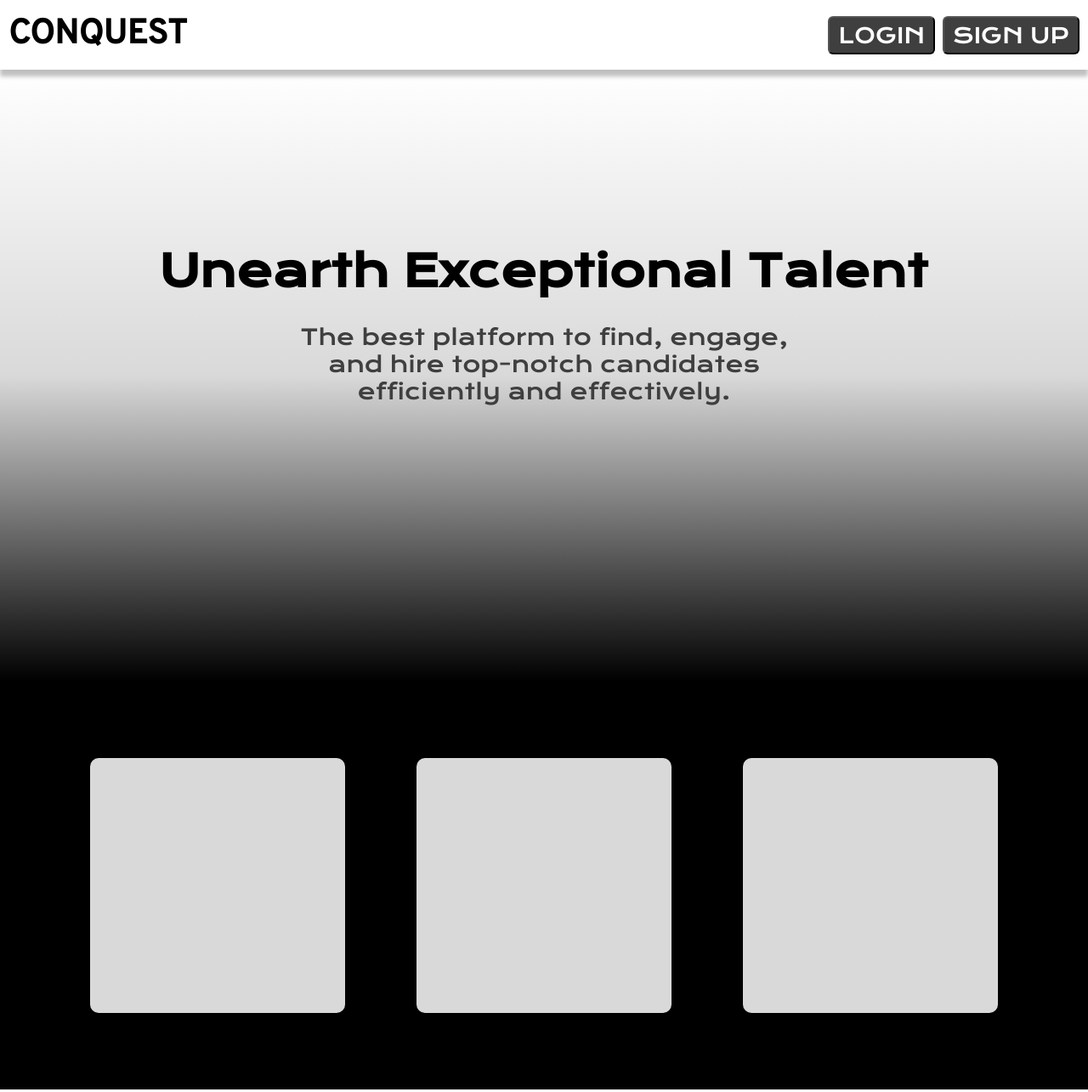
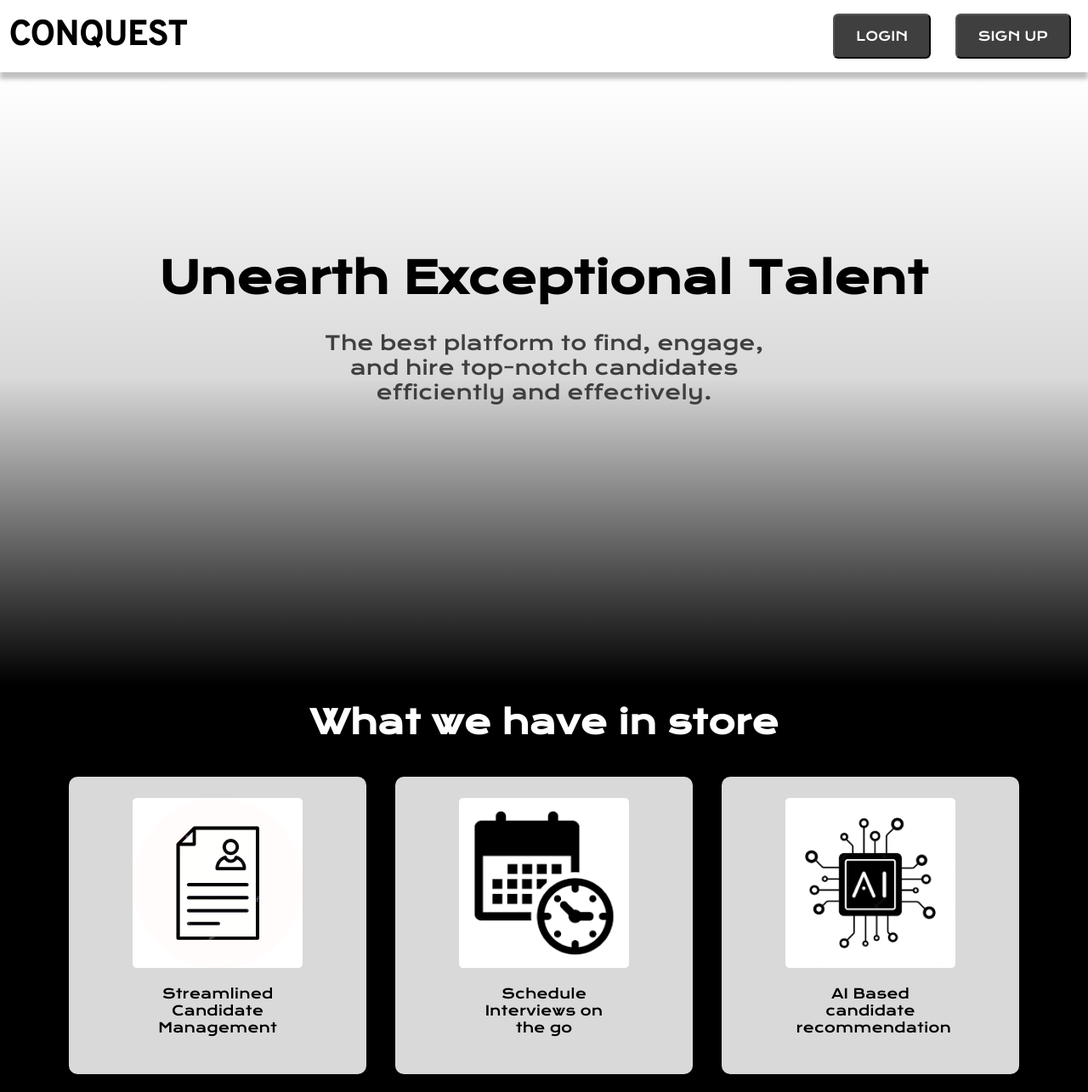
Before and after one commit to VishistB/Hiring-Website, a plain HTML site: page LandingPage.html in a window 1280 px wide. Shown: the whole page at 85% size. Drawn offline with nearby package versions, Linux system fonts and the light colour scheme.

Commit message:
login page started

```diff
--- a/LandingPage.html
+++ b/LandingPage.html
@@ -1,43 +1,50 @@
 <!DOCTYPE html>
 <html lang="en">
     <head>
-    <meta charset="UTF-8">
-    <meta name="viewport" content="width=device-width, initial-scale=1.0">
+        <meta charset="UTF-8" />
+        <meta name="viewport" content="width=device-width, initial-scale=1.0" />
         <script src="LandingPage.js"></script>
-    <link href="landingPage.css" rel="stylesheet">
+        <link href="landingPage.css" rel="stylesheet" />
         <title>CONQUEST</title>
     </head>
     <body>
+        <!-- navbar -->
         <nav class="navbar">
             <div class="leftnav">
                 <h3 class="logo">CONQUEST</h3>
             </div>
             <div class="rightnav">
-            <button class="button">
-                    LOGIN
-            </button>
-            <button class="button">
-                SIGN UP
-            </button>
+                <a href="./Loginpage/Login.html">
+                    <button class="button">LOGIN</button>
+                </a>
+                <button class="button">SIGN UP</button>
             </div>
         </nav>
+        <!-- Navbar end -->
+
         <main class="landingPage">
             <div class="landingUpper">
                 <h1 class="FirstHeader">Unearth Exceptional Talent</h1>
-            <p class="FirstPara">The best platform to find, engage,<br>
-                and hire top-notch candidates<br>
-                efficiently and effectively.</p>
+                <p class="FirstPara">
+                    The best platform to find, engage,<br />
+                    and hire top-notch candidates<br />
+                    efficiently and effectively.
+                </p>
             </div>
             <div class="landingLower">
+                <h1 class="lowerheader">What we have in store</h1>
                 <div class="boxwrapper">
                     <div class="box">
-
+                        <img src="./assets/landingvector1.png" class="boximg" />
+                        <p class="boxdesc">Streamlined Candidate Management</p>
                     </div>
                     <div class="box">
-
+                        <img src="./assets/landingvector2.png" class="boximg" />
+                        <p class="boxdesc">Schedule Interviews on the go</p>
                     </div>
                     <div class="box">
-
+                        <img src="./assets/landingvector3.png" class="boximg" />
+                        <p class="boxdesc">AI Based candidate recommendation</p>
                     </div>
                 </div>
             </div>
--- /dev/null
+++ b/Loginpage/Login.css
@@ -0,0 +1,23 @@
+*{
+    padding: 0;
+    margin: 0;
+}
+.loginWrapper{
+    height: 100vh;
+    width: 100%;
+    display: flex;
+    justify-content: center;
+    align-items: center;
+    background: linear-gradient(#3f3f3f76,#3f3f3f4f,#3f3f3f29,white,white);
+}
+.loginbox{
+    display: flex;
+
+    width: 70%;
+    height: 80%;
+    background: white;
+    box-shadow: 10px 10px 10px #3f3f3f4f;
+}
+.loginimg{
+    height: 100% ;
+}
--- a/landingPage.css
+++ b/landingPage.css
@@ -4,7 +4,18 @@
     margin: 0;
     padding: 0;
     font-family: 'Krona One', sans-serif;
+    scrollbar-width: none;
 }
+a{
+    text-decoration: none ;
+}
+a::after{
+    text-decoration: none ;
+}
+::-webkit-scrollbar {
+    display: none;
+}
+
 .logo{
     font-family: 'overpass';
     font-size: 40px;
@@ -17,13 +28,15 @@
     font-size: 25px;
     box-shadow: 0px 8px 5px 0px rgba(0, 0, 0, 0.25);
     padding: 2vh 10px;
+    position: sticky;
 }
 
 .button{
     background: #3F3F3F;
     color: white;
-    font-size: 25px;
-    padding: 5px 10px;
+    font-size: 15px;
+    padding: 15px 25px;
+    margin: 0 10px;
     border-radius: 6px;
     cursor:pointer;
 }
@@ -47,7 +60,7 @@
 }
 .FirstPara{
     color: #3F3F3F;
-    font-size: 2vw;
+    font-size: 1.8vw;
     text-align: center;
     margin: 0 0 15vh 0;
 }
@@ -68,8 +81,25 @@
     /* background: aqua; */
 }
 .box{
-    width: 300px;
-    height: 300px;
+    width: 350px;
+    height: 350px;
     background: #D9D9D9;
     border-radius: 10px;
+    display: flex;
+    flex-direction: column;
+    justify-content: center;
+    align-items: center;
 }
+.boxdesc{
+    width: 50%;
+    margin: 20px 0;
+    text-align: center;
+}
+.boximg{
+    width: 200px;
+}
+.lowerheader{
+    font-size: 3vw;
+    color: white;
+    margin: 0 0 5vh 0;
+}
```
Also changed, not shown: Loginpage/Login.html (added, +24 -0 lines), assets/loginpic.png (added), 1 other file. Lines whose indentation alone changed are shown as unchanged.
